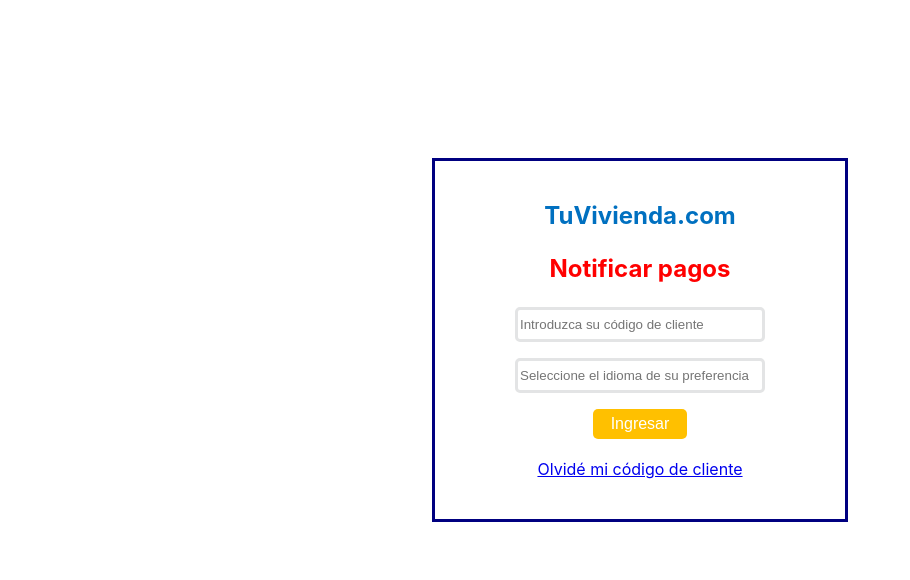
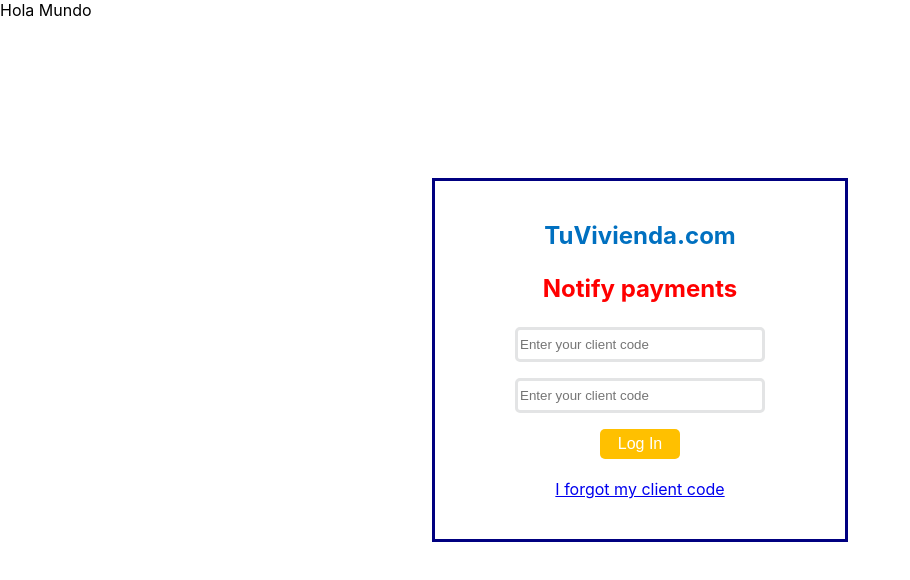
Before and after one commit to Hadaya5/pregunta1-parcial, a React (Create React App) app: page /login in a window 1280 px wide. Shown: the top 580 px of the page, without its empty margins (0-910 px from the left). Built offline with nearby package versions, Linux system fonts and the light colour scheme.

Commit message:
Lista la configuracion de la internacionalizacion

```diff
--- a/package.json
+++ b/package.json
@@ -7,8 +7,11 @@
     "@testing-library/react": "^13.4.0",
     "@testing-library/user-event": "^13.5.0",
     "deep-equal": "^2.2.1",
+    "i18next": "^22.5.1",
+    "i18next-browser-languagedetector": "^7.0.2",
     "react": "^18.2.0",
     "react-dom": "^18.2.0",
+    "react-i18next": "^12.3.1",
     "react-router-dom": "^6.12.1",
     "react-scripts": "5.0.1",
     "sass": "^1.63.3",
--- a/src/App.js
+++ b/src/App.jsx
@@ -6,6 +6,7 @@
 function App() {
   return (
     <>
+        Hola Mundo
         <Router>
           <Routes>
             <Route exact path="/login" element={<IniciarSesion />} />
--- /dev/null
+++ b/src/i18n.js
@@ -0,0 +1,42 @@
+import i18n from 'i18next';
+import { initReactI18next } from 'react-i18next';
+import LanguageDetector from 'i18next-browser-languagedetector';
+import login_en from "./locales/en/IniciarSesion.json"
+import login_es from "./locales/es/IniciarSesion.json"
+
+const en = Object.assign(
+    {},
+    login_en
+);
+
+const es = Object.assign(
+    {},
+    login_es
+);
+
+
+i18n
+  // detect user language
+  // learn more: https://github.com/i18next/i18next-browser-languageDetector
+  .use(LanguageDetector)
+  // pass the i18n instance to react-i18next.
+  .use(initReactI18next)
+  // init i18next
+  // for all options read: https://www.i18next.com/overview/configuration-options
+  .init({
+    debug: true,
+    fallbackLng: 'en',
+    interpolation: {
+      escapeValue: false, // not needed for react as it escapes by default
+    },
+    resources: {
+      en: {
+        translation: en
+      },
+      es: {
+        translation: es
+      }
+    }
+  });
+
+export default i18n;
--- a/src/index.js
+++ b/src/index.js
@@ -1,7 +1,8 @@
 import React from 'react';
 import ReactDOM from 'react-dom/client';
+import App from './App';
 import './index.css';
-import App from './App';
+import './i18n'
 
 const root = ReactDOM.createRoot(document.getElementById('root'));
 root.render(
--- /dev/null
+++ b/src/locales/en/IniciarSesion.json
@@ -0,0 +1,10 @@
+{
+    "login": {
+        "titulo1": "TuVivienda.com",
+        "titulo2": "Notify payments",
+        "placeholder1": "Enter your client code",
+        "placeholder2": "Select your preferred language",
+        "boton": "Log In",
+        "olvide_codigo": "I forgot my client code"
+    }
+}
--- /dev/null
+++ b/src/locales/es/IniciarSesion.json
@@ -0,0 +1,10 @@
+{
+    "login": {
+        "titulo1": "TuVivienda.com",
+        "titulo2": "Notificar pagos",
+        "placeholder1":"Introduzca su código de cliente",
+        "placeholder2":"Seleccione el idioma de su preferencia",
+        "boton": "Ingresar",
+        "olvide_codigo": "Olvidé mi código de cliente"
+    }
+}
--- a/src/routes/IniciarSesion.jsx
+++ b/src/routes/IniciarSesion.jsx
@@ -1,7 +1,10 @@
 import React from 'react'
 import "../styles/IniciarSesion.scss"
+import { useTranslation } from 'react-i18next';
 
 export const IniciarSesion = () => {
+
+    const { t, i18n } = useTranslation();
 
     const handleSubmit = (e) => {
         e.preventDefault()
@@ -10,26 +13,28 @@
   return (
     <div id='iniciar-sesion' className='container'>
         <div className='login'>
-            <h2 className='title blue'>TuVivienda.com</h2>
-            <h2 className='title red' id='notificar'>Notificar pagos</h2>
+            <h2 className='title blue'>{t('login.titulo1')}</h2>
+            <h2 className='title red' id='notificar'>{t('login.titulo2')}</h2>
 
             <form onSubmit={handleSubmit} className='form'>
 
                 <div>
                     <div className='field'>
-                        <input type="text" required placeholder='Introduzca su código de cliente'/>
+                        <input type="text" required placeholder={t('login.placeholder1')}/>
                     </div>
                     <div className='field'>
-                        <input type="password" required placeholder='Seleccione el idioma de su preferencia' />
+                        <input type="password" required placeholder={t('login.placeholder1')} />
                     </div>
                 </div>
 
 
-                <button type="submit">Ingresar</button>
+                <button type="submit">{t('login.boton')}</button>
                 <br/>
-                <a href="/forgot-password" id="forgot-password">Olvidé mi código de cliente</a>
+                <a href="/forgot-password" id="forgot-password">{t('login.olvide_codigo')}</a>
 
             </form>
+
+
 
         </div>
     </div>
```
Also changed, not shown: 1 other file (tests, documents, lock files or other folders).
